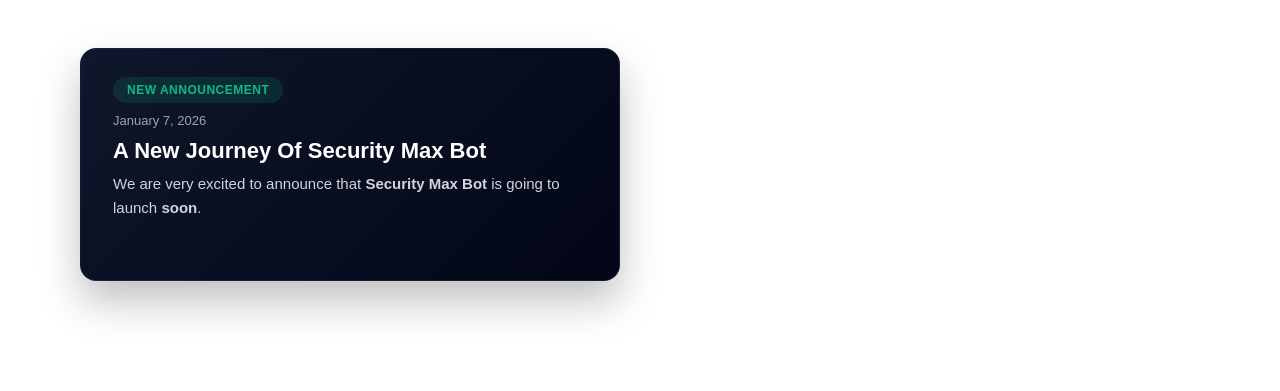
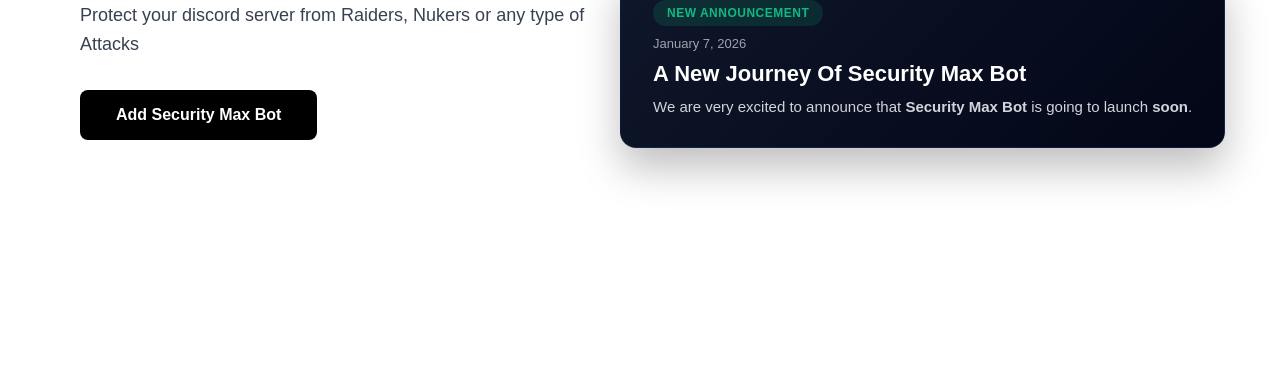
Before and after one commit to SACHINNXD/SecurityMax, a plain HTML site: page index.html in a window 1280 px wide. Shown: the part 409-800 px from the top of the page. Drawn offline with Linux system fonts and the light colour scheme.

Commit message:
Update index.html

```diff
--- a/index.html
+++ b/index.html
@@ -31,8 +31,10 @@
         >
             Add Security Max Bot
         </a>
+    </div>
 
-        <!-- Announcement Card -->
+    <!-- CENTERED ANNOUNCEMENT -->
+    <div class="announcement-wrapper">
         <div class="announcement-card">
             <div class="announcement-badge">NEW ANNOUNCEMENT</div>
             <div class="announcement-date">January 7, 2026</div>
```
